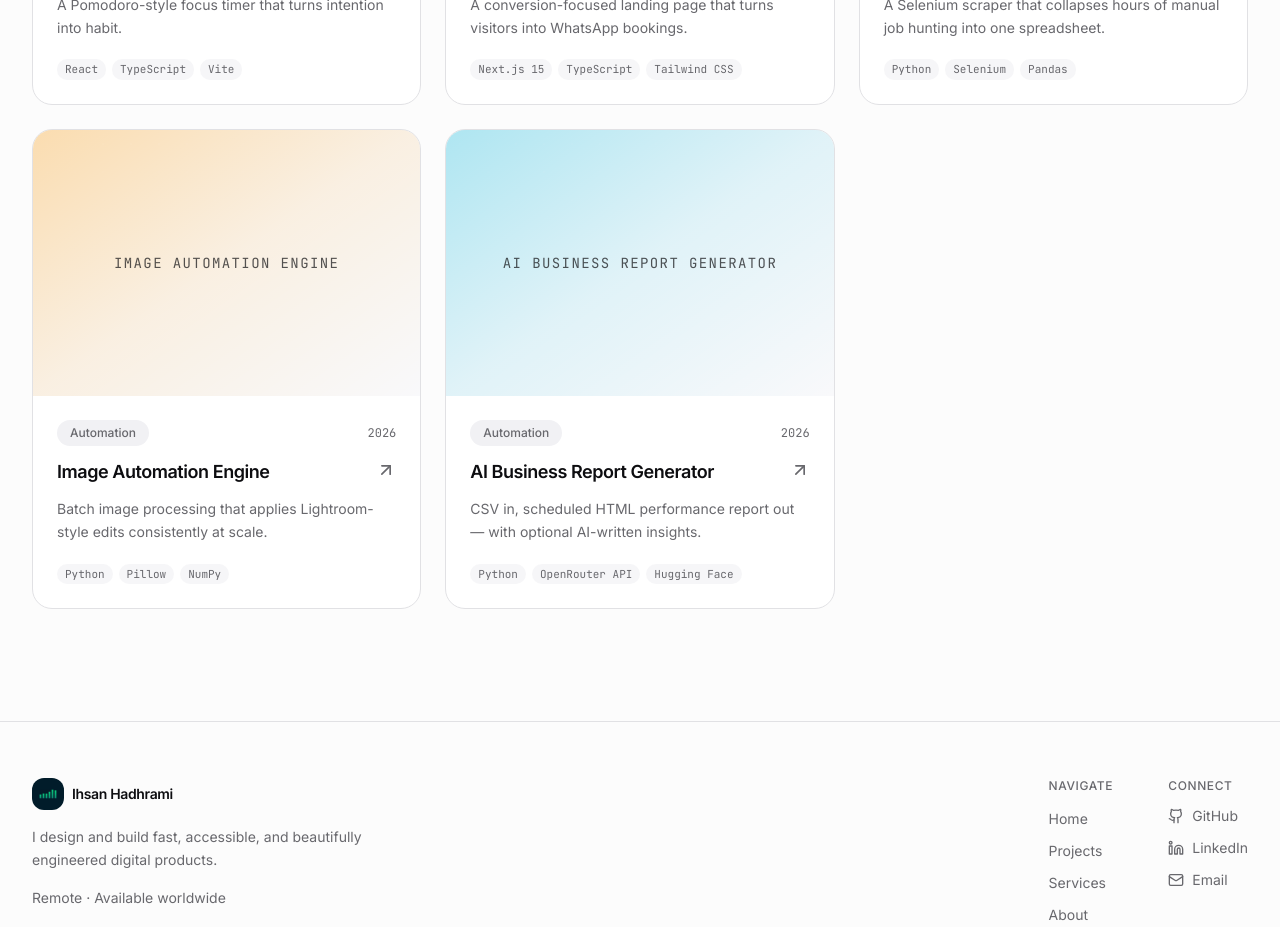
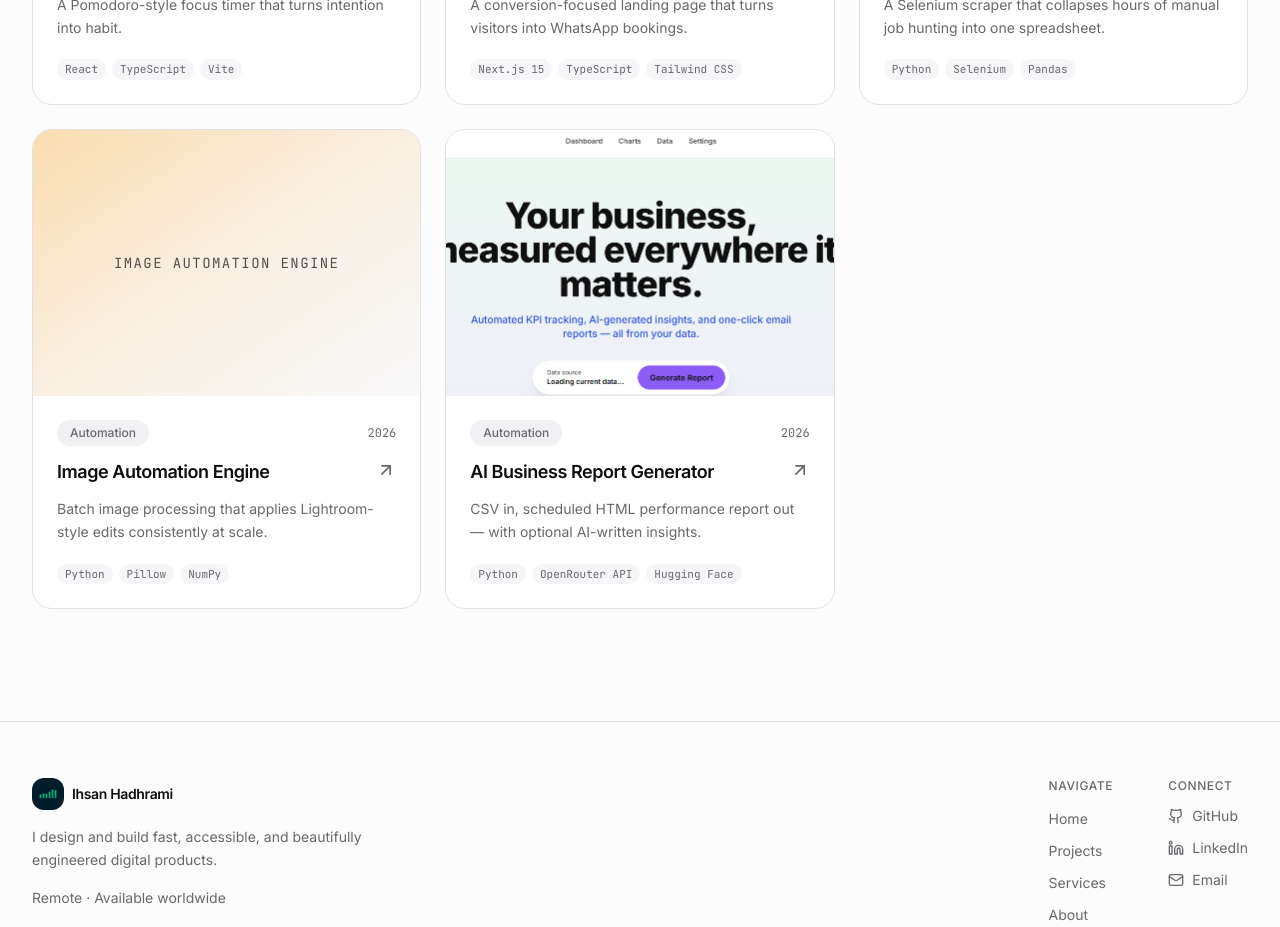
Before and after one commit to ihsanhadhrami/web-portfolio, a React (Vite) app: page /projects in a window 1280 px wide. Shown: the part 1040-1967 px from the top of the page. Built offline with nearby package versions, Linux system fonts and the light colour scheme; no server answers.

Commit message:
Add cover image for AI Business Report Generator project

```diff
--- a/src/data/projects.ts
+++ b/src/data/projects.ts
@@ -125,6 +125,7 @@ export const projects: readonly Project[] = [
       'Ships a connectivity diagnostic for OpenRouter that never prints the API key value.',
     ],
     repoUrl: 'https://github.com/ihsanhadhrami/ai-powered-business-reports',
+    cover: '/ai-business-reports-cover.png',
     accent: 'cyan',
   },
 ];
```
Also changed, not shown: public/ai-business-reports-cover.png (added).
